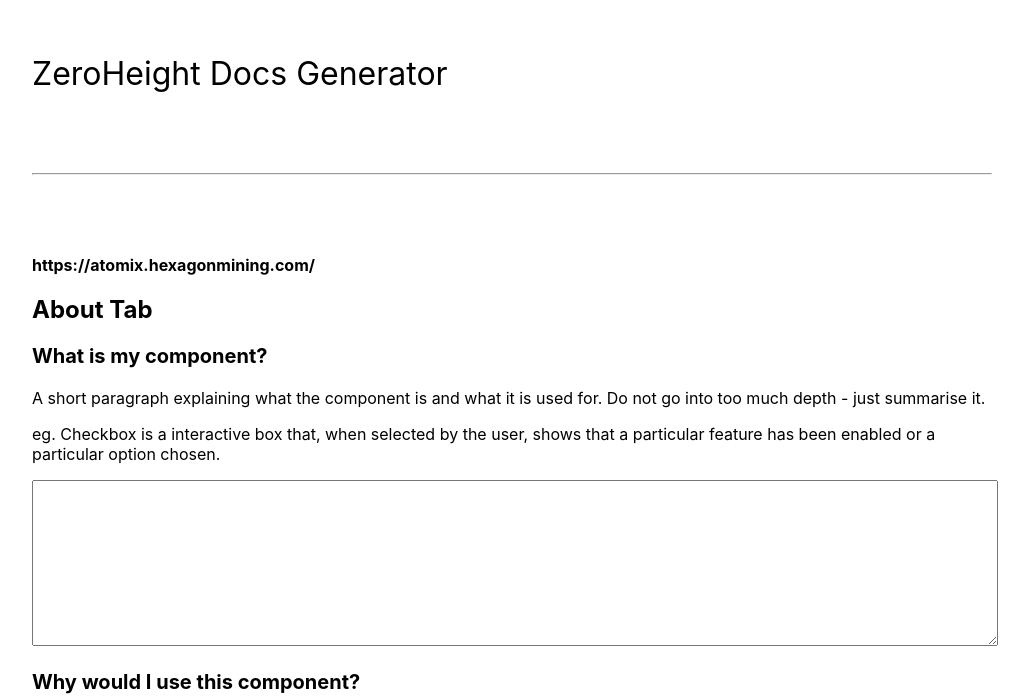
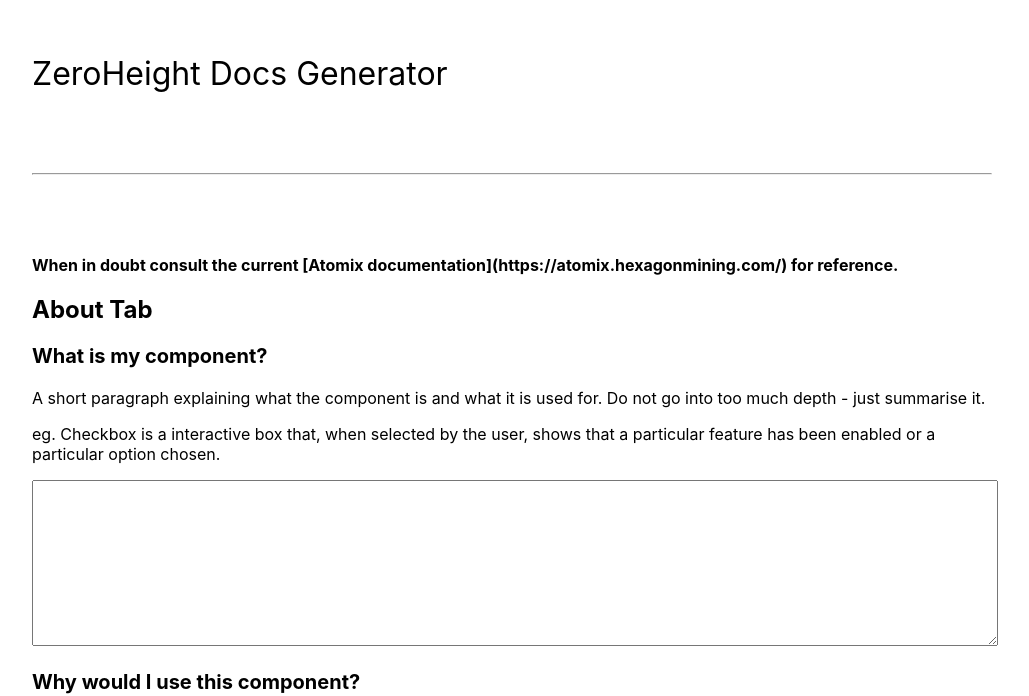
Before and after one commit to jared-hexagon/atomix-docs.github.io, a React (Create React App) app: page / in a window 1280 px wide. Shown: the part 106-802 px from the top of the page, without its empty margins (128-1157 px from the left). Built offline with nearby package versions, Linux system fonts and the light colour scheme.

Commit message:
Update App.js

```diff
--- a/src/App.js
+++ b/src/App.js
@@ -476,7 +476,7 @@ function App() {
       <header>ZeroHeight Docs Generator</header>
       <hr />
     <strong>
-    https://atomix.hexagonmining.com/
+    When in doubt consult the current [Atomix documentation](https://atomix.hexagonmining.com/) for reference.
     </strong>
       <h2>About Tab</h2>
       <h3>What is my component?</h3>
```
